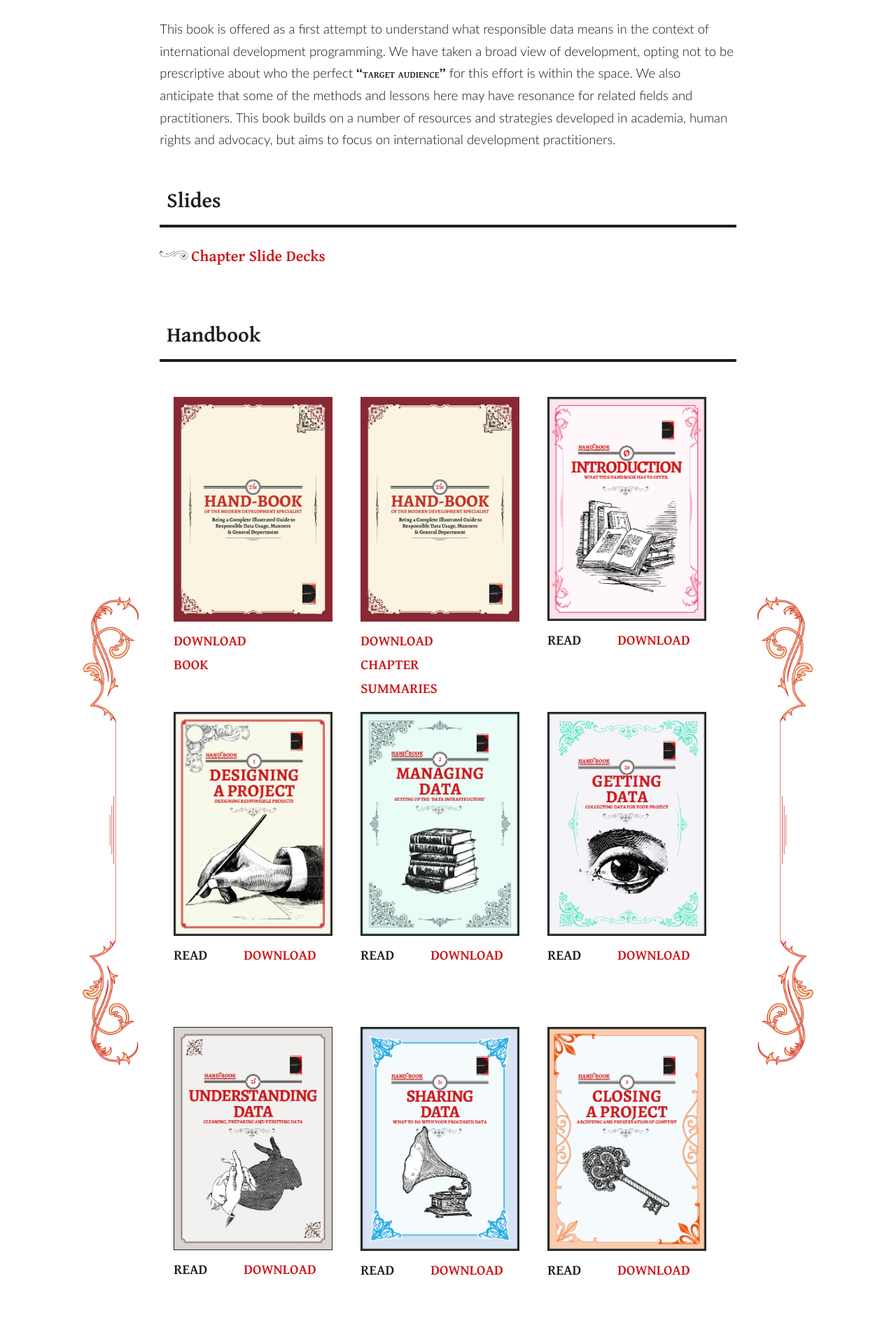
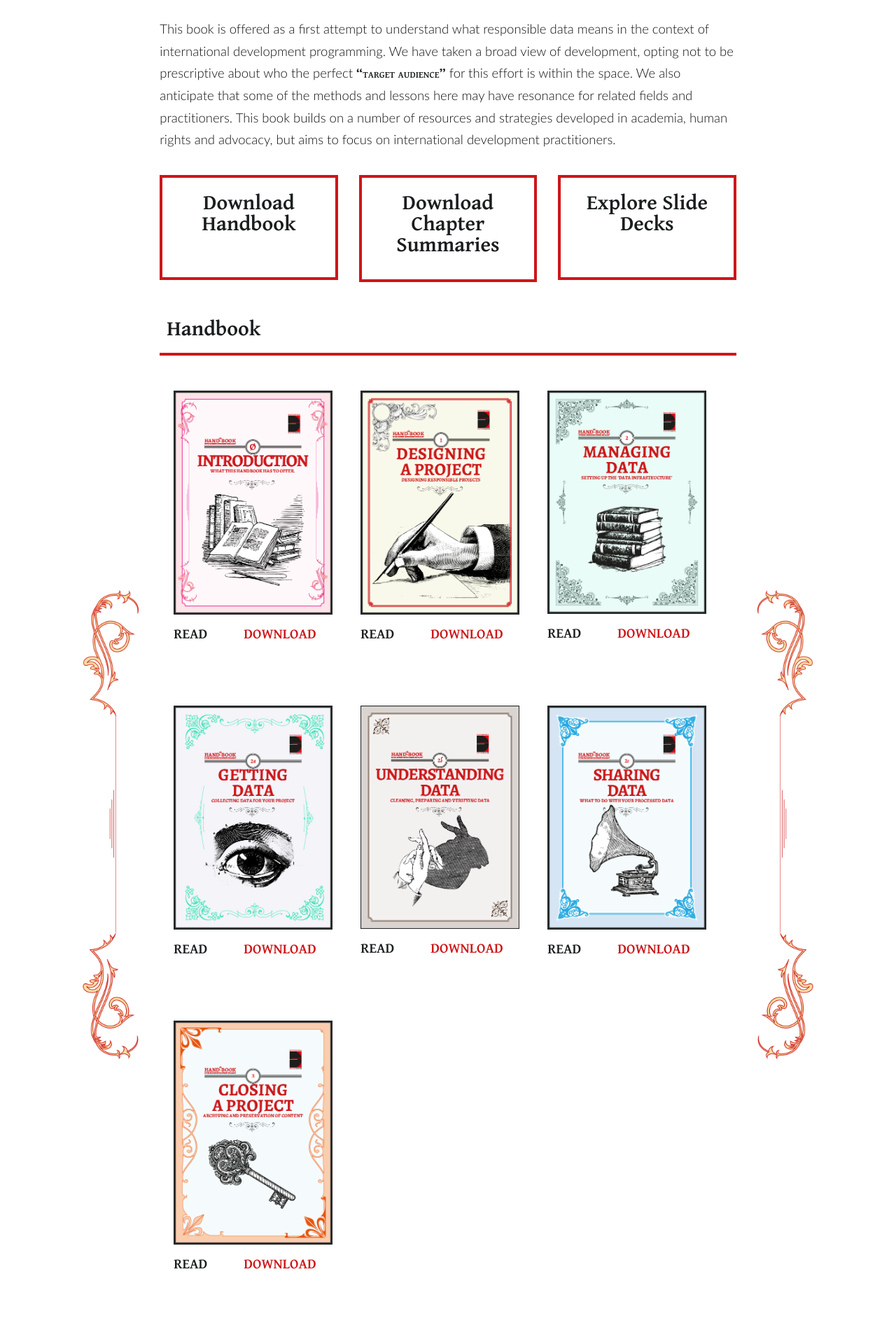
Before and after one commit to the-engine-room/responsible-data-handbook, a Jekyll site: the page built from index.html, in a window 1280 px wide. Shown: the part 567-2487 px from the top of the page at 70% size. Built offline with Jekyll 4.4.1, drawn with Linux system fonts in a browser that asks for light colours.

Commit message:
Index update, side menu chapter page change

```diff
--- a/_includes/chapters.html
+++ b/_includes/chapters.html
@@ -18,21 +18,6 @@
 
       <div class="col-md-8 col-sm-10">
 
-      	<div class="col-sm-3 col-md-4 chapter grid-item">
-
-				  <a href="{{ "/assets/pdf/responsible-data-handbook.pdf" | prepend: site.baseurl }}" target="_blank"><img class="img" title="Responsible Data Handbook" src="{{ "/assets/img/handbook-front.jpg" | prepend: site.baseurl }}"/>
-
-          			<h6 class="button downloadbook download">Download Book</h6></a>
-
-
-      	</div>
-
-      	<div class="col-sm-3 col-md-4 chapter grid-item">
-
-				  	<a href="{{ "/assets/pdf/responsible-data-handbook.pdf" | prepend: site.baseurl }}" target="_blank"><img class="img" title="Chapter Summaries" src="{{ "/assets/img/handbook-front.jpg" | prepend: site.baseurl }}"/>
-
-          			<h6 class="button downloadbook download">Download Chapter Summaries</h6></a>
-      	</div>
 
 		{% for p in post %}
 
--- a/_includes/sidemenu.html
+++ b/_includes/sidemenu.html
@@ -6,10 +6,10 @@
 		</div>
 
 
-		<div class="index">
+		<!--<div class="index">
 			<a href="{{ "/" | prepend: site.baseurl }}"><h5>Back to INDEX</h5></a>
 
-		</div>
+		</div>-->
 
 
 		<div class="download">
--- a/_sass/_layout.scss
+++ b/_sass/_layout.scss
@@ -817,33 +817,51 @@
         padding: 20px 0 ;
             h2.resource{
                 font-size: 30px;
-                padding: 10px;
-                border-bottom: 4px solid $black-color;
-
+                padding: 0 0 10px 10px;
+                border-bottom: 4px solid $red-color;
             }
             a{
-                color: $red-color;
-                font-size: 22px;
-                background:  url("../img/curls-list-2.png") no-repeat left center;
-                padding: 0 0 0 45px;
+                color: $black-color;
+                font-size: 30px;
+                padding: 0;
+
+                h6{
+                    text-align: center;
+                    padding: 0;
+                    line-height: 1em;
+                    font-size: 30px;
+                    vertical-align: middle;
+
+                }
 
                 &:hover{
-                    color: $black-color;
+                    color: $red-color;
                     text-decoration: none;
                 }
+            }
+            .button{
+                padding: 20px;
+                min-height: 150px;
+                border: 4px solid $red-color;
+
             }
 
 
 
-
+    @include media-query($md-col-break){
+        .button{
+            padding: 30px;
+            min-height: auto;
+            margin: 20px 0;
+        }
+    }
     @include media-query($on-laptop) {
-        h2.resource{
+        h2.resource, .sliderow h6{
             font-size: 25px;
         }
 
-        a{
-                font-size: 18px;
-            }
+
+
 
 
     }
@@ -851,13 +869,11 @@
 
     @include media-query($on-palm) {
 
-        h2.resource{
+        h2.resource, .sliderow h6{
             font-size: 22px;
         }
 
-        a{
-                font-size: 16px;
-            }
+
 
 
     }
--- a/assets/css/main.scss
+++ b/assets/css/main.scss
@@ -34,6 +34,7 @@ $content-width:    800px;
 
 $on-palm:          600px;
 $on-laptop:        850px;
+$md-col-break: 	   990px;
 $on-large-laptop:  1200px;
 
 // Use media queries like this:
--- a/assets/js/application.js
+++ b/assets/js/application.js
@@ -18,10 +18,8 @@ $(window).bind('scroll', function () {
 	    if ($(window).scrollTop() > 50)
 	    {
 	        $('#sidemenu').addClass('fixed');
-	        $('.index').addClass('dontshow');
 	    } else {
 	        $('#sidemenu').removeClass('fixed');
-	       	$('.index').removeClass('dontshow');
 
 	    }
 
--- a/index.html
+++ b/index.html
@@ -34,14 +34,32 @@ layout: default
       <div class="col-sm-2"></div>
 
       <div class="col-sm-8">
+
         <div class="row">
-          <div class="col-sm-12">
-            <h2 class="resource">Slides</h2>
+
+          <div class="col-md-4">
+            <div class="button">
+
+              <a href="{{ "/assets/pdf/responsible-data-handbook.pdf" | prepend: site.baseurl }}" target="_blank">
+                  <h6 class="downloadbook download">Download Handbook</h6></a>
+
+              </div>
           </div>
-        </div>
-        <div class="row">
-          <div class="col-sm-12">
-            <h2 class="button slides"><a href="{{ "/pages/slides.html" | prepend: site.baseurl }}">Chapter Slide Decks</a></h2>
+
+          <div class="col-md-4">
+
+            <div class="button">
+              <a href="{{ "/assets/pdf/responsible-data-handbook.pdf" | prepend: site.baseurl }}" target="_blank">
+              <h6 class="downloadbook download">Download Chapter Summaries</h6>
+            </a>
+            </div>
+
+          </div>
+
+          <div class="col-md-4">
+            <div class="button">
+              <a href="{{ "/pages/slides.html" | prepend: site.baseurl }}"><h6 class="downloadbook download">Explore Slide Decks</h6></a>
+            </div>
           </div>
         </div>
       </div>
```
